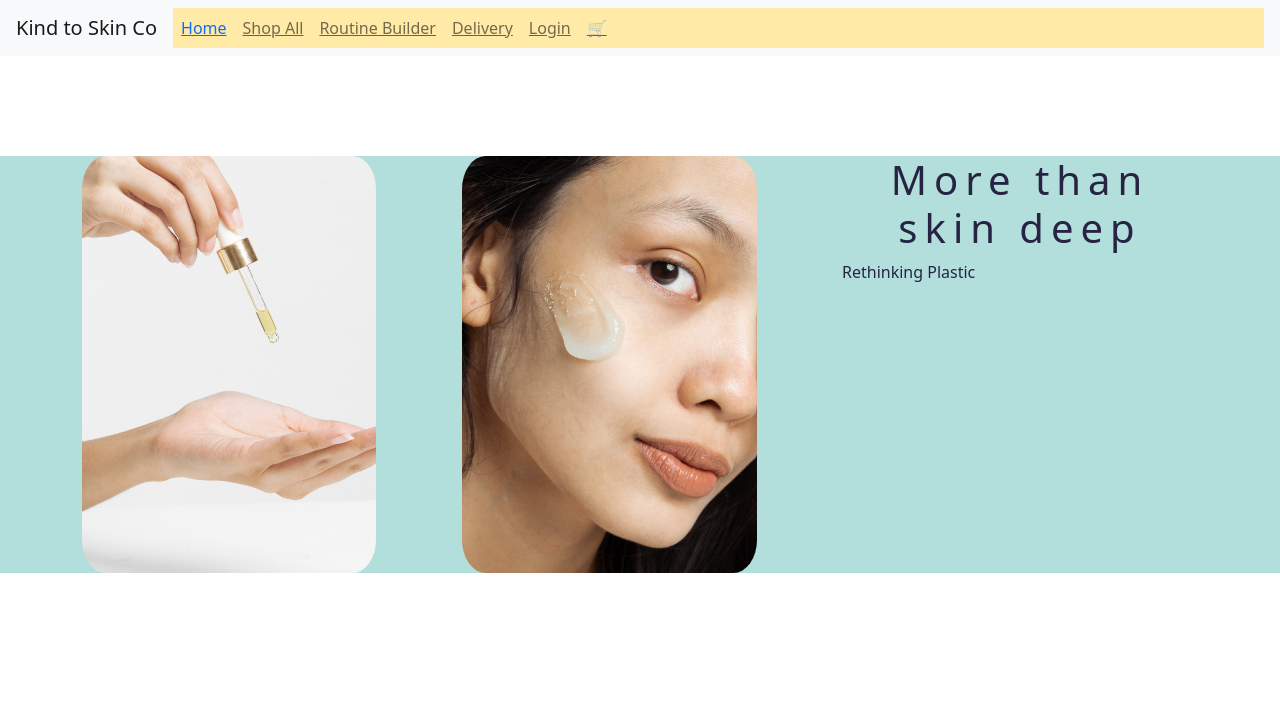
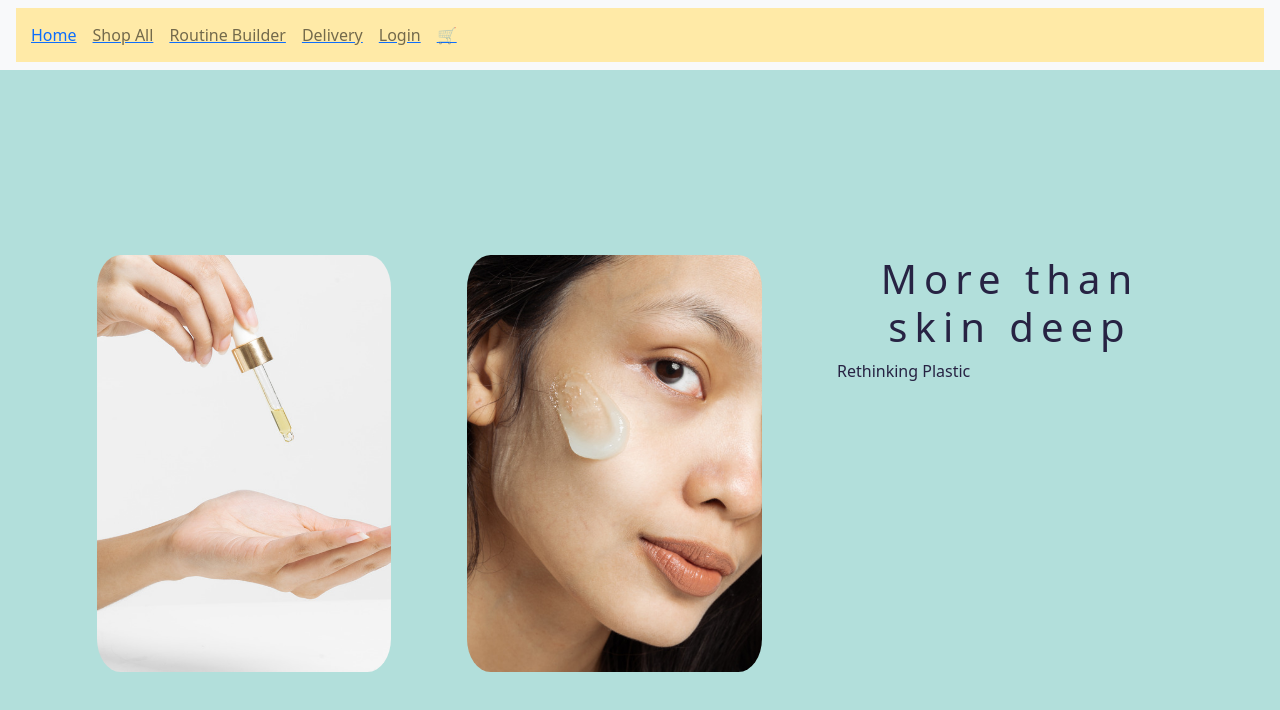
Before and after one commit to Char-Alexis/Ecommerce-Capstone-FrontEnd, a React (Create React App) app: page / in a window 1280 px wide. Shown: the top 710 px of the page. Built offline with nearby package versions, Linux system fonts and the light colour scheme; no server answers.

Commit message:
Changed padding values for navbar and home page

```diff
--- a/src/components/Home/Home.css
+++ b/src/components/Home/Home.css
@@ -1,6 +1,7 @@
+
 .landing-page{
   background-color:#b2dfdb;
-
+  padding: 85px;
 }
 .container{
   margin:100px auto;
--- a/src/components/NavBar/NavBar.css
+++ b/src/components/NavBar/NavBar.css
@@ -1,4 +1,5 @@
 
 #navbarNavAltMarkup{
     background-color: #ffeaa7;
+    padding: 7px;
 }
--- a/src/components/NavBar/NavBar.jsx
+++ b/src/components/NavBar/NavBar.jsx
@@ -8,10 +8,6 @@ const NavBar = ({ username }) => {
       {/* {username && <h5> Welcome {username.username} </h5>} */}
       <header id="section-header" role="banner">
       <nav className="navbar navbar-expand-lg navbar-light bg-light" >
-        <a className="navbar-brand" href="#">
-          <h7>Kind to Skin Co</h7>
-        </a>
-
         <div className="collapse navbar-collapse" id="navbarNavAltMarkup">
           <div className="navbar-nav">
             <a className="nav-item nav-link active" href="/">
```
